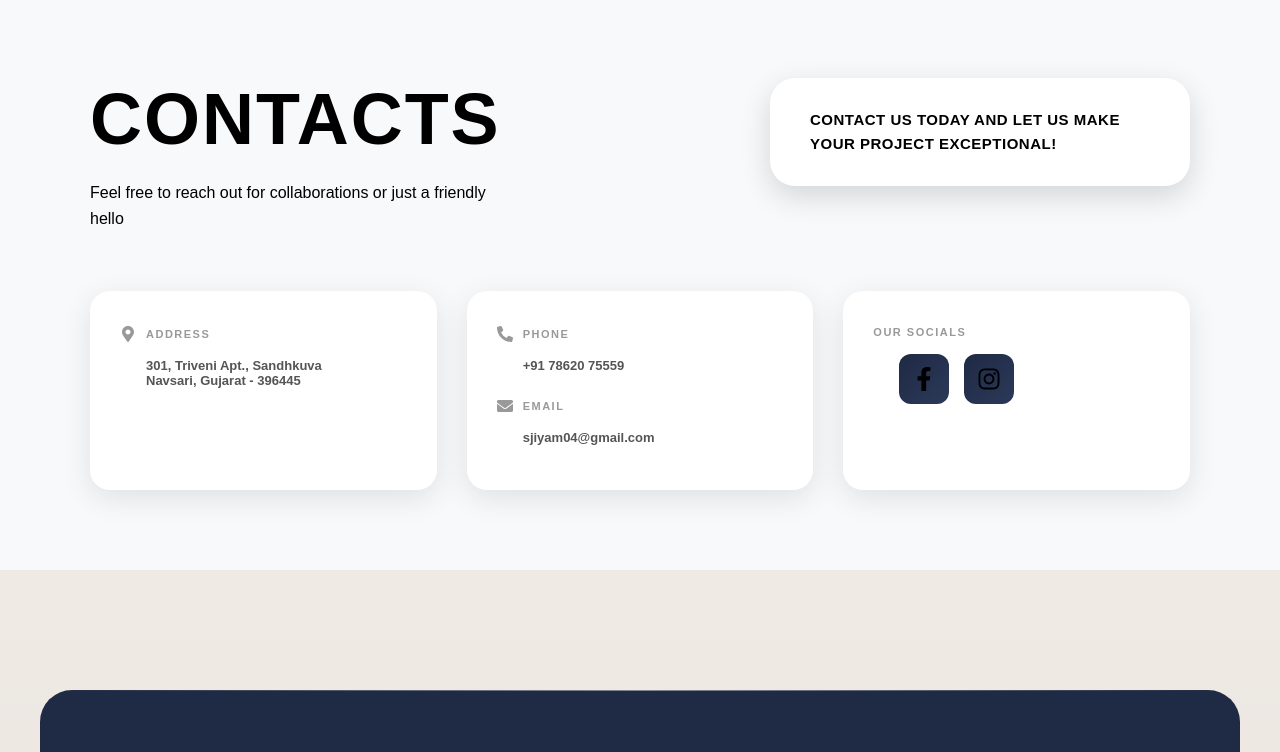
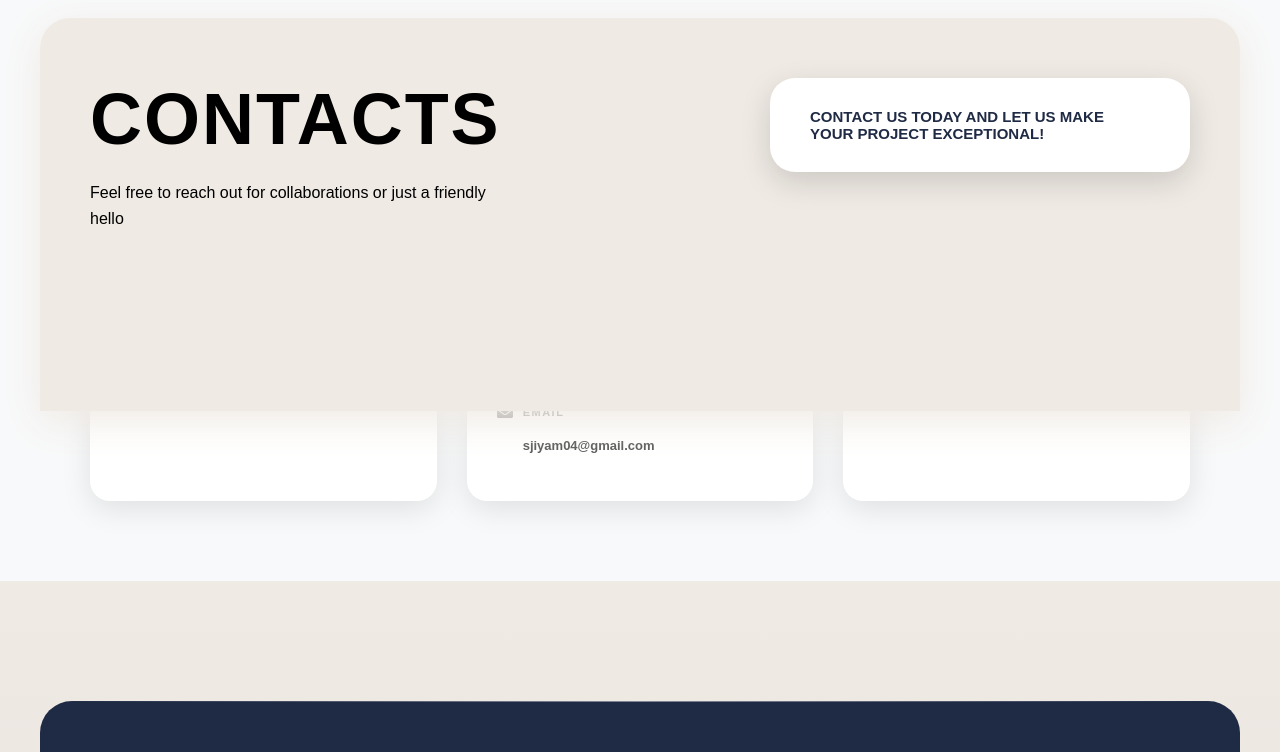
Before and after one commit to sjiyam04/Portfolio, a React (Vite) app in the folder my-portfolio/: page / in a window 1280 px wide. Shown: the part 5929-6681 px from the top of the page. Built offline with nearby package versions, Linux system fonts and the light colour scheme.

Commit message:
Updated Contact.css styling

```diff
--- a/my-portfolio/src/components/Contact.css
+++ b/my-portfolio/src/components/Contact.css
@@ -14,23 +14,17 @@
 
 /* Orange Background Section */
 .contact-orange-bg {
-<<<<<<< HEAD
   background: linear-gradient(135deg, #1f2a44 0%, #2c3958 50%, #1f2a44 100%);
-=======
   background: linear-gradient(135deg, #EFEAE4 0%, #EFEAE4 50%, #EFEAE4 100%);
->>>>>>> 9b8a77dd3bf66955ba91b62e7cc7a4eea5d54d77
   border-radius: 30px 30px 0 0;
   padding: 60px 50px 180px 50px;
   display: flex;
   justify-content: space-between;
   align-items: flex-start;
   gap: 40px;
-<<<<<<< HEAD
   box-shadow: 0 10px 40px rgba(7, 20, 84, 0.3);
-=======
   box-shadow: 0 10px 40px #EFEAE4;
   animation: fadeInScale 0.8s ease-out forwards;
->>>>>>> 9b8a77dd3bf66955ba91b62e7cc7a4eea5d54d77
 }
 
 /* Left Side */
@@ -68,13 +62,7 @@
   margin: 0;
   font-size: 15px;
   font-weight: 600;
-<<<<<<< HEAD
   color: #1f2a44;
-=======
-  color: black;
-  letter-spacing: 0.5px;
-  line-height: 1.6;
->>>>>>> 9b8a77dd3bf66955ba91b62e7cc7a4eea5d54d77
   text-transform: uppercase;
 }
 
@@ -142,11 +130,7 @@
   margin: 0;
   font-size: 18px;
   font-weight: 600;
-<<<<<<< HEAD
   color: #1f2a44;
-=======
-  color: black;
->>>>>>> 9b8a77dd3bf66955ba91b62e7cc7a4eea5d54d77
   line-height: 1.6;
   text-align: left;
 }
```
